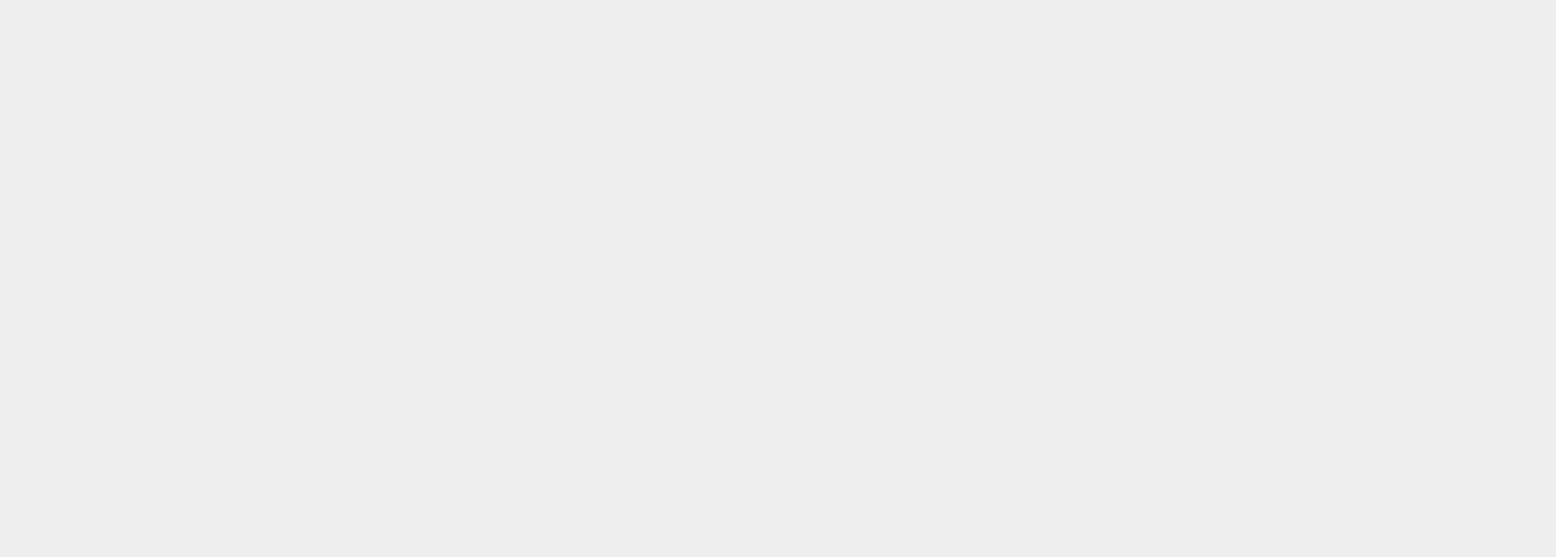
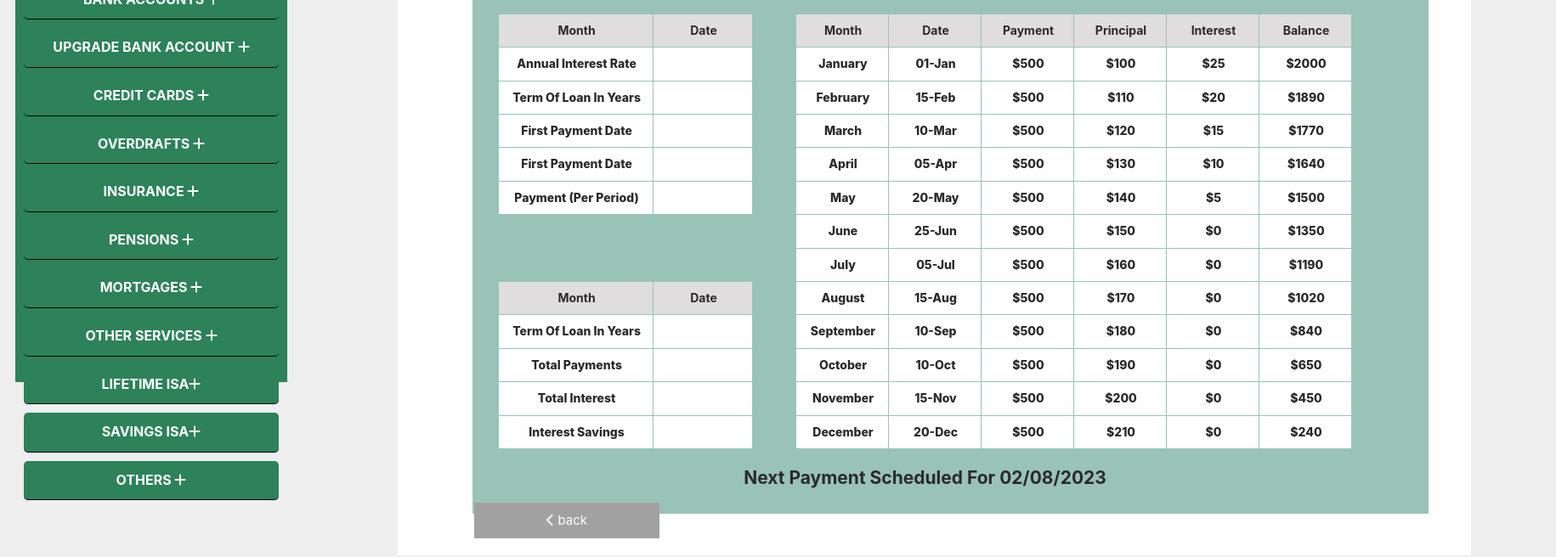
Before and after one commit to Safo-Samson/customer-interface-decisioning, a React (Vite) app: page /PaymentDetails in a window 1280 px wide. Before the commit this address had no page. Shown: the part 360-1016 px from the top of the page at 85% size, 1831 px wide, since content can reach past the window. Before the commit the page ends 800 px from the top, so only its background shows below. Built offline with nearby package versions, Linux system fonts and the light colour scheme.

Commit message:
loan repayment schedule half done

```diff
--- a/src/App.jsx
+++ b/src/App.jsx
@@ -7,6 +7,7 @@ import Homepage from "./components/startLoan/Homepage";
 import InfoCombined from './components/InformationCheck/InfoCombined';
 import ModelDecision from './components/StartLoan/ModelDecision';
 import CurrrentLoans from "./components/startLoan/CurrentLoans";
+import LoanAcceptedDetails from "./components/startLoan/LoanAcceptedDetails";
 
 function App() {
   return (
@@ -63,6 +64,15 @@ function App() {
             </>
           }
         />
+        <Route
+          path="/PaymentDetails"
+          element={
+            <>
+              <CombinedBar />
+              <LoanAcceptedDetails />
+            </>
+          }
+        />
       </Routes>
     </>
   );
--- /dev/null
+++ b/src/components/startLoan/LoanAcceptedDetails.css
@@ -0,0 +1,91 @@
+.acceptedDetails-container {
+  display: flex;
+}
+
+.acceptedDetails-remaining-content {
+  /* Use 90% of the remaining width */
+  flex: 1;
+  /* background-color: red; */
+  padding-left: 130px;
+  padding-right: 100px;
+  /* background-color: white; */
+}
+
+.loanDetails-container {
+  min-width: 700px;
+  min-height: 73.5vh;
+  border: none;
+  border-top: 11px solid #005f44;
+  color: #005f44;
+  font-size: 14px;
+  font-style: normal;
+  font-weight: 800;
+  line-height: normal;
+  background-color: rgb(255, 255, 255);
+  display: flex;
+  flex-direction: column;
+  align-items: left; /*Center vertically */
+  padding-top: 33.08px;
+  padding-bottom: 33.08px;
+  padding-left: 38px;
+  position: relative; /* for the button to be styled well*/
+}
+
+.payment-schedule-container {
+  display: flex;
+  flex-direction: column;
+    /* align-items: center; */
+ /* align-items: center; */
+ justify-content: space-evenly;
+  padding: 0.5rem;
+  padding-left: 30px;
+  padding-right: 90px;
+  margin: 1rem 0;
+  margin-left: 50px;
+  margin-right: 50px;
+  color: rgb(43, 42, 42);
+  background-color: #99C3B7;
+  text-transform: uppercase;
+  min-height: 426px;
+  min-width: 1000px;
+
+}
+
+.loan-schedule-header{
+    display: flex;
+    min-width:  700px;
+    /* align-items: center; */
+    justify-content: space-evenly;
+    text-transform: capitalize;
+}
+.paymentschedule-back{
+  width: 218px;
+  height: 42px;
+  flex-shrink: 0;
+  background: #a1a1a1;
+  border: none;
+  color: white;
+  font-size: 15px;
+  font-style: normal;
+  margin-left: 90px;
+  margin-bottom: 20px;
+  cursor: pointer;
+  position: absolute; /* in relation to the container*/
+  bottom: 0;
+  left: 0;
+}
+
+.loan-schedule-tables-container{
+    display: flex;
+    justify-content: space-evenly;
+
+}
+.small-tables-container{
+    display: flex;
+    flex-direction: column;
+    justify-content: space-between; /* space between makes the size match the bigger one*/
+       /* margin-top: -39px; */
+    margin-right: 50px;
+    /* margin-left: 50px; */
+
+}
--- /dev/null
+++ b/src/components/startLoan/LoanAcceptedDetails.jsx
@@ -0,0 +1,83 @@
+import VerticalBar from "../UIComponents/VerticalBar";
+import "./LoanAcceptedDetails.css";
+import { FontAwesomeIcon } from "@fortawesome/react-fontawesome";
+import { faCoins, faChevronLeft } from "@fortawesome/free-solid-svg-icons";
+import PaymentTable from "./PaymentTable";
+
+const LoanAcceptedDetails = () => {
+  const headers = [
+    "Month",
+    "Date",
+    "Payment",
+    "Principal",
+    "Interest",
+    "Balance",
+  ];
+  const data = [
+    ["January", "01-Jan", "$500", "$100", "$25", "$2000"],
+    ["February", "15-Feb", "$500", "$110", "$20", "$1890"],
+    ["March", "10-Mar", "$500", "$120", "$15", "$1770"],
+    ["April", "05-Apr", "$500", "$130", "$10", "$1640"],
+    ["May", "20-May", "$500", "$140", "$5", "$1500"],
+    ["June", "25-Jun", "$500", "$150", "$0", "$1350"],
+    ["July", "05-Jul", "$500", "$160", "$0", "$1190"],
+    ["August", "15-Aug", "$500", "$170", "$0", "$1020"],
+    ["September", "10-Sep", "$500", "$180", "$0", "$840"],
+    ["October", "10-Oct", "$500", "$190", "$0", "$650"],
+    ["November", "15-Nov", "$500", "$200", "$0", "$450"],
+    ["December", "20-Dec", "$500", "$210", "$0", "$240"],
+  ];
+
+  const headers1 = ["Month", "Date"];
+  const data1 = [
+    ["Annual Interest Rate", ""],
+    ["Term of Loan in Years", ""],
+    ["First Payment Date", ""],
+    ["First Payment Date", ""],
+    ["Payment (per period)", ""],
+  ];
+  const headers2 = ["Month", "Date"];
+  const data2 = [
+    ["Term of Loan in Years", ""],
+    ["Total Payments", ""],
+    ["Total Interest", ""],
+    ["Interest Savings", ""],
+  ];
+
+  return (
+    <div className="acceptedDetails-container">
+      <VerticalBar />
+
+      <div className="acceptedDetails-remaining-content">
+        <div className="loanDetails-container">
+          <h1>
+            <FontAwesomeIcon
+              icon={faCoins}
+              style={{ marginRight: "17.22px", fontSize: "40px" }}
+            />
+            YOUR LOAN DETAILS
+          </h1>
+          <div className="payment-schedule-container">
+            <h2 className="loan-schedule-header">Loan Payment Schedule </h2>
+            <div className="loan-schedule-tables-container">
+              <div className="small-tables-container">
+                {" "}
+                <PaymentTable headers={headers1} data={data1} />
+                <PaymentTable headers={headers2} data={data2} />
+              </div>
+
+              <PaymentTable headers={headers} data={data} />
+            </div>
+            <h2 className="loan-schedule-header">
+              Next payment scheduled for 02/08/2023{" "}
+            </h2>
+          </div>
+          <button className="paymentschedule-back">
+            <FontAwesomeIcon icon={faChevronLeft} /> back
+          </button>
+        </div>
+      </div>
+    </div>
+  );
+};
+export default LoanAcceptedDetails;
--- /dev/null
+++ b/src/components/startLoan/PaymentTable.css
@@ -0,0 +1,25 @@
+.custom-table {
+  border-collapse: collapse;
+ width: max-content;
+ min-width: 300px;
+  border: 1px solid rgb(66, 65, 65);
+  text-transform: lowercase;
+  border-radius: 50px;
+}
+
+.custom-table th, .custom-table td {
+  border: 1px solid #99C3B7;;
+  padding: 8px;
+  text-align: center;
+  padding-left: 10px;
+  min-width: 90px;
+  text-transform: capitalize;
+}
+
+.custom-table thead {
+  background-color: #dfdddd;
+}
+
+.custom-table tbody {
+  background-color: white;
+}
--- /dev/null
+++ b/src/components/startLoan/PaymentTable.jsx
@@ -0,0 +1,27 @@
+import React from "react";
+import "./PaymentTable.css";
+
+const PaymentTable = ({ headers, data }) => {
+  return (
+    <table className="custom-table">
+      <thead>
+        <tr>
+          {headers.map((header, index) => (
+            <th key={index}>{header}</th>
+          ))}
+        </tr>
+      </thead>
+      <tbody>
+        {data.map((rowData, rowIndex) => (
+          <tr key={rowIndex}>
+            {rowData.map((cellData, cellIndex) => (
+              <td key={cellIndex}>{cellData}</td>
+            ))}
+          </tr>
+        ))}
+      </tbody>
+    </table>
+  );
+};
+
+export default PaymentTable;
```
